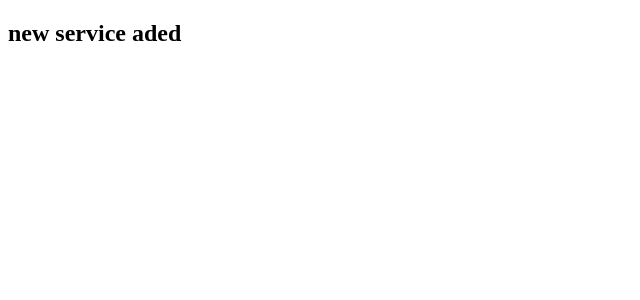
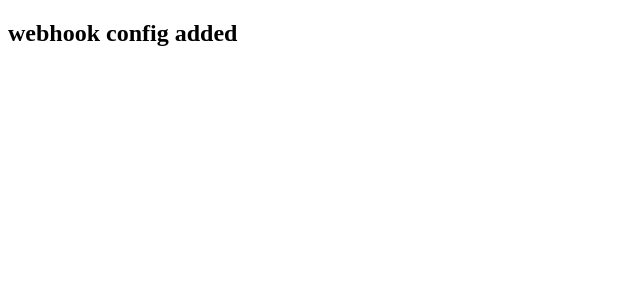
Before and after one commit to SupriyaAafu/LinkingJenkins, an Angular app in the folder SupriyaProject/: page / in a window 1280 px wide. Shown: the top 300 px of the page, without its empty margins (0-640 px from the left). Built offline with nearby package versions, Linux system fonts and the light colour scheme.

Commit message:
webhook config

```diff
--- a/SupriyaProject/src/app/app.component.html
+++ b/SupriyaProject/src/app/app.component.html
@@ -1 +1 @@
-<h2>new service aded </h2>
+<h2>webhook config added </h2>
```
